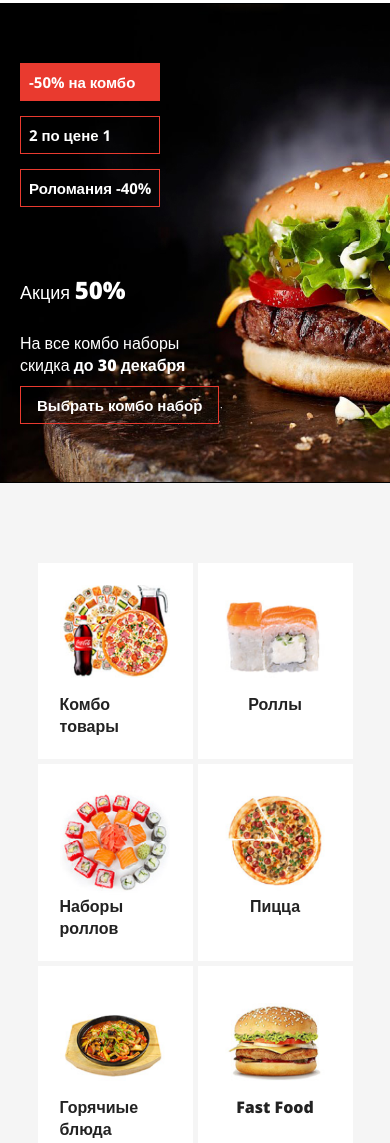
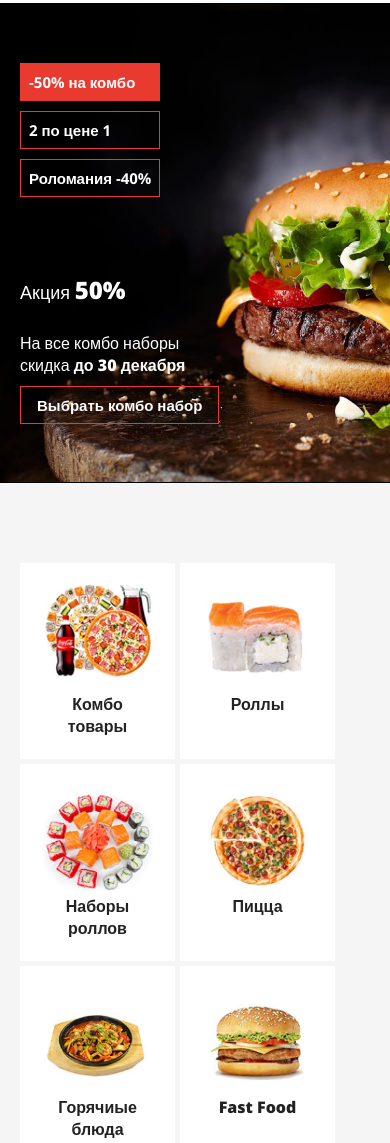
Before and after one commit to alras63/darom, a plain HTML site: page index.html in a window 390 px wide. Shown: the part 85-1228 px from the top of the page. Drawn offline with nearby package versions, Linux system fonts and the light colour scheme.

Commit message:
some commit

```diff
--- a/css/style.css
+++ b/css/style.css
@@ -94,6 +94,9 @@ header {
     border-bottom: 1px dashed #828282;
 }
 
+.city_select li {
+    margin-bottom: 10px;
+}
 .dflex {
     display: flex;
 }
@@ -105,7 +108,7 @@ header {
     list-style: none;
     display: flex;
     flex-direction: column;
-    grid-gap: 10px;
+    /* grid-gap: 10px; */
 }
 
 .city_select {
@@ -321,7 +324,7 @@ input[type="search"] {
 
 #catalog .container {
     display: flex;
-    grid-gap: 10px;
+    /* grid-gap: 10px; */
     align-items: flex-start;
 }
 
@@ -367,14 +370,28 @@ input[type="search"] {
     font-size: 16px;
     line-height: 22px;
     color: #222222;
+    text-align: center;
+}
+
+.catalog-item {
+    margin-right: 5px;
+    margin-bottom: 5px;
+}
+
+.specials-item {
+    margin-bottom: 10px;
+    margin-right: 10px;
 }
 
 .catalog-list {
     display: flex;
     flex-wrap: wrap;
-    grid-gap: 5px;
-    justify-content: center;
+    /* grid-gap: 5px; */
+    justify-content: flex-start;
+    margin-left: 30px;
 }
+
+
 
 #callback {
     background: #E93A2F;
@@ -402,7 +419,7 @@ input[type="search"] {
 }
 #advantages .columns {
     display: flex;
-    grid-gap: 70px;
+    /* grid-gap: 70px; */
 }
 
 #advantages .columns>div {
@@ -464,7 +481,7 @@ footer .col-1, .col-2{
 
 footer .columns {
     display: flex;
-    grid-gap: 60px;
+    /* grid-gap: 60px; */
 }
 
 footer .work_time, footer .work_time .phone {
@@ -575,7 +592,7 @@ footer  .map{
     .specials-list {
         display: inline-flex;
         flex-direction: column;
-        grid-gap: 15px;
+        /* grid-gap: 15px; */
     }
     #banner .image-container {
         background-position: -300px center;
@@ -629,6 +646,10 @@ footer  .map{
         float: none !important;
     }
 
+    .catalog-list {
+        margin-left: 0;
+    }
+
 }
 
 @media screen and (max-width: 375px) {
@@ -667,12 +688,12 @@ footer  .map{
 
 
 @media screen and (max-width: 360px) {
-    #advantages .columns .item-1, #advantages .columns .item-2 {
+    /* #advantages .columns .item-1, #advantages .columns .item-2 {
         flex-direction: column;
         max-width: 320px;
     }
 
     #advantages .columns .desc {
         max-width: 270px;
-    }
+    } */
 }
```
